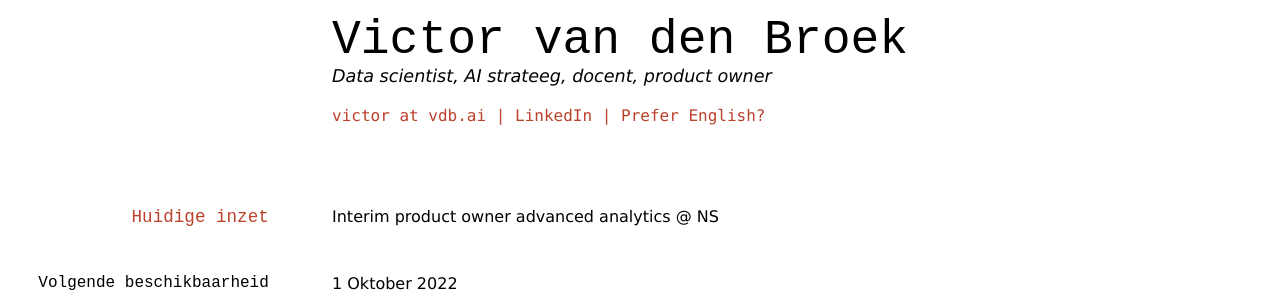
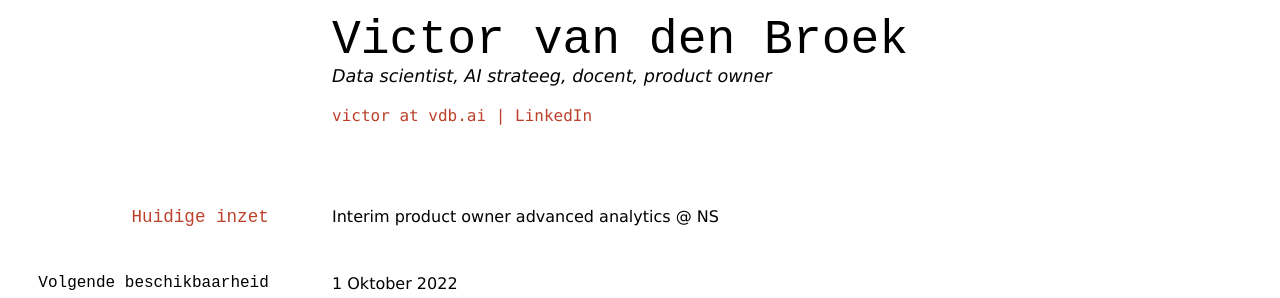
Before and after one commit to victorvdb/victorvdb.github.io, a Jekyll site: the page built from _pages/cv.md, in a window 1280 px wide. Shown: the top 298 px of the page. Built offline with Jekyll 4.4.1, drawn with Linux system fonts in a browser that asks for light colours.

Commit message:
removing language links from cv

```diff
--- a/_pages/cv.md
+++ b/_pages/cv.md
@@ -7,7 +7,7 @@ permalink: /cv/
 Data scientist, AI strateeg, docent, product owner
 
 <div id="webaddress">
-victor at <a href="https://vdb.ai/">vdb.ai</a> | <a href="https://www.linkedin.com/in/victorvdb/">LinkedIn</a> | <a href="https://vdb.ai/en/cv/">Prefer English?</a>
+victor at <a href="https://vdb.ai/">vdb.ai</a> | <a href="https://www.linkedin.com/in/victorvdb/">LinkedIn</a>
 </div>
 
 
```
Also changed, not shown: _pages/en/cv.md (+1 -1 lines).
